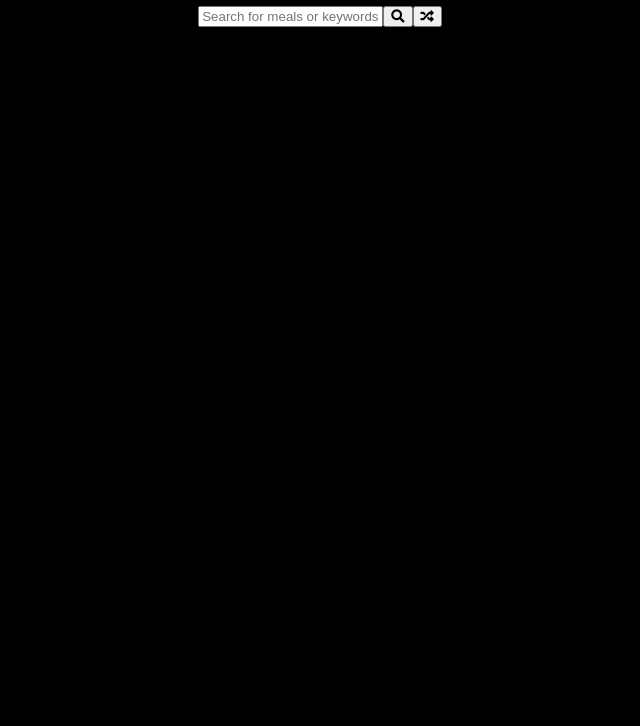
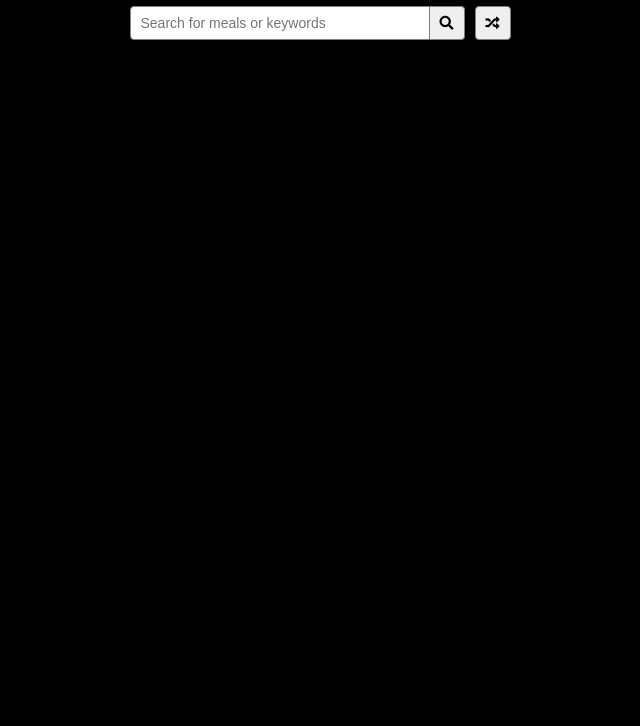
Before and after one commit to ugurduyar/findmeal, a plain HTML site: page index.html in a window 1280 px wide. Shown: the part 74-800 px from the top of the page, without its empty margins (320-960 px from the left). Drawn offline with Linux system fonts and the light colour scheme.

Commit message:
searchbar edited

```diff
--- a/style.css
+++ b/style.css
@@ -27,3 +27,42 @@ body {
 .flex {
   display: flex;
 }
+
+input,
+button {
+  border: 1px solid gray;
+  border-top-left-radius: 4px;
+  border-bottom-left-radius: 4px;
+  font-size: 14px;
+  padding: 8px 10px;
+  margin: 0;
+}
+
+input[type="text"] {
+  width: 300px;
+}
+
+.search-btn {
+  cursor: pointer;
+  border-left: 0;
+  border-radius: 0;
+  border-top-right-radius: 4px;
+  border-bottom-right-radius: 4px;
+}
+
+.random-btn {
+  cursor: pointer;
+  margin-left: 10px;
+  border-top-right-radius: 4px;
+  border-bottom-right-radius: 4px;
+}
+
+@media (max-width: 800px) {
+}
+@media (max-width: 700px) {
+}
+@media (max-width: 500px) {
+  input[type="text"] {
+    width: 100%;
+  }
+}
```
